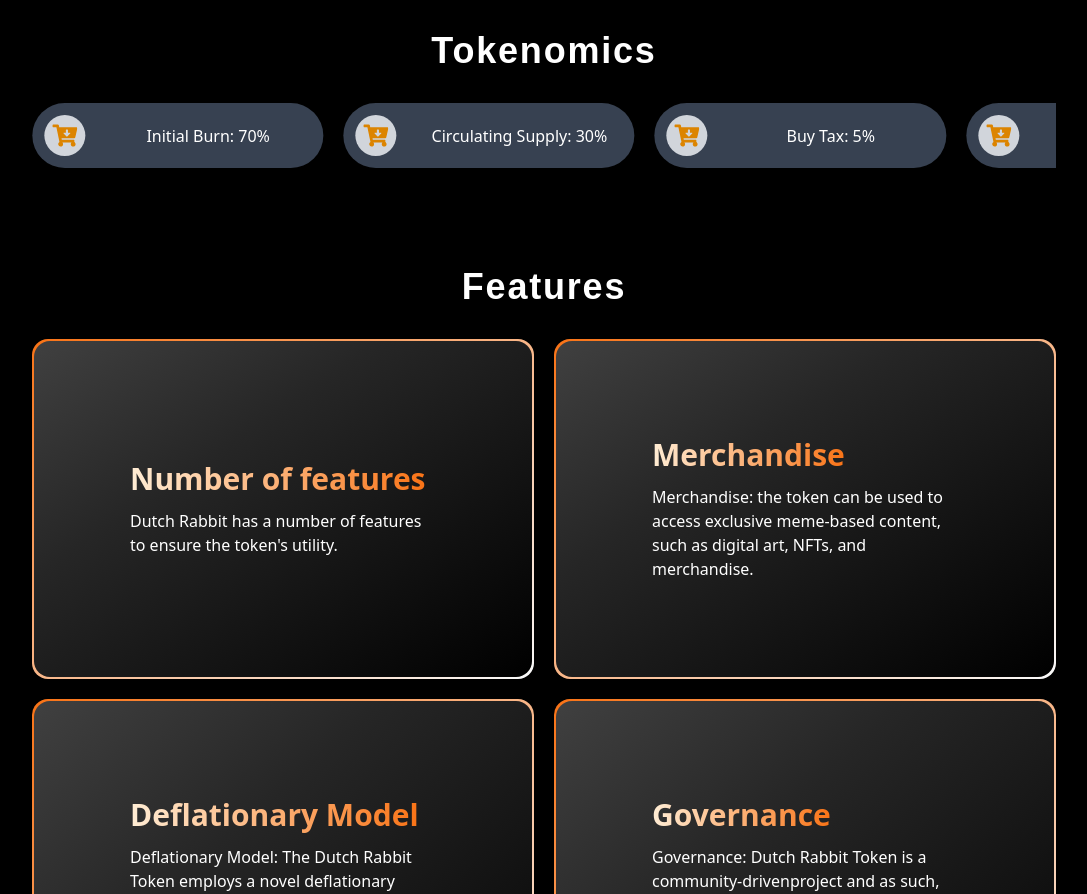
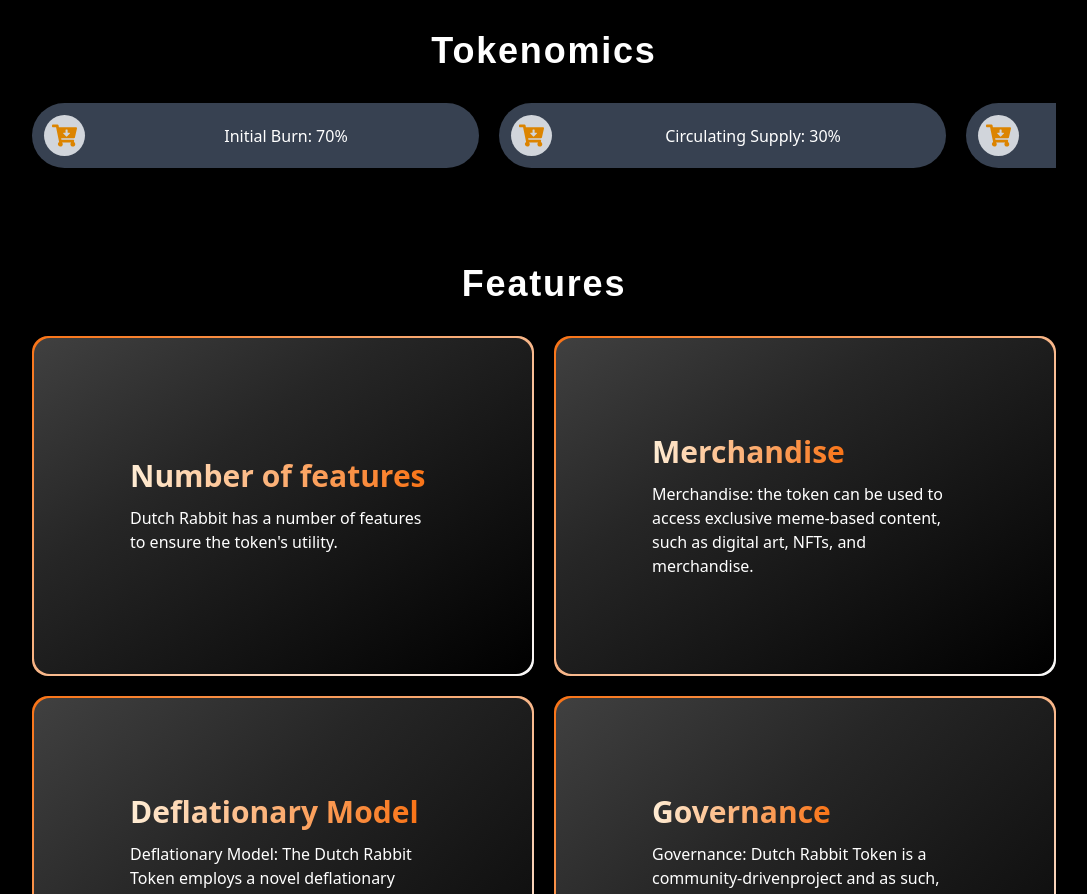
Before and after one commit to Cokerjus/dutch-rabbit, a React (Vite) app: page / in a window 1280 px wide. Shown: the part 1580-2474 px from the top of the page, without its empty margins (96-1183 px from the left). Built offline with nearby package versions, Linux system fonts and the light colour scheme; no server answers; a web font is replaced by a local one.

Commit message:
carousel is working now

```diff
--- a/src/components/Carousel.tsx
+++ b/src/components/Carousel.tsx
@@ -5,11 +5,9 @@ const responsive = {
   0: {
     items: 1,
   },
-  512: {
+
+  1200: {
     items: 2,
-  },
-  1200: {
-    items: 3,
   },
 };
 
@@ -61,13 +59,13 @@ const data = [
 const items = data.map((view) => {
   return (
     <div
-      className="bg-gray-700 p-3 flex justify-between items-center gap-5 rounded-full h-full mr-5"
+      className="bg-gray-700 p-3 flex justify-between items-center gap-5 rounded-full mr-5 w-auto"
       key={view.title}
     >
       <div className="bg-gray-300 rounded-full p-2 text-[#DC8400]">
         <FaCartArrowDown size={25} />
       </div>
-      <p className="text-white text-center max-w-[50rem] w-96">{view.title}</p>
+      <p className="text-white text-center w-full">{view.title}</p>
     </div>
   );
 });
```
